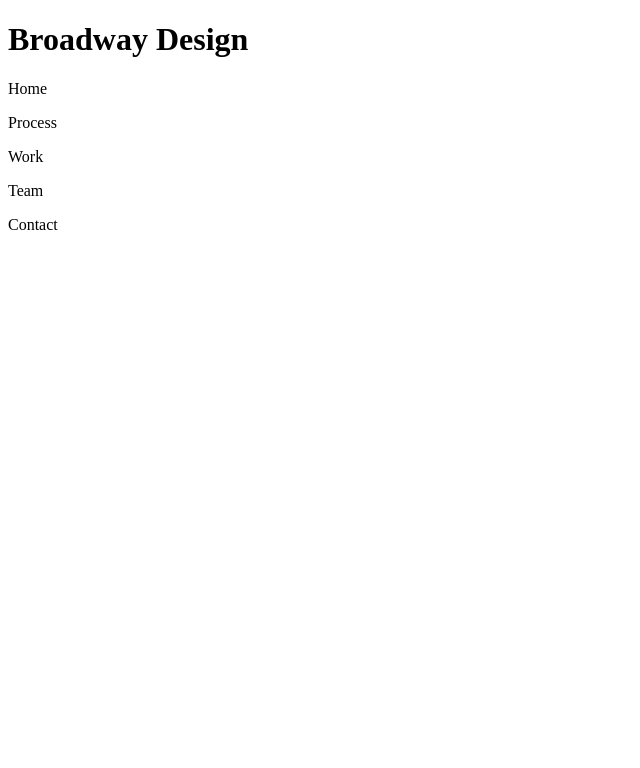
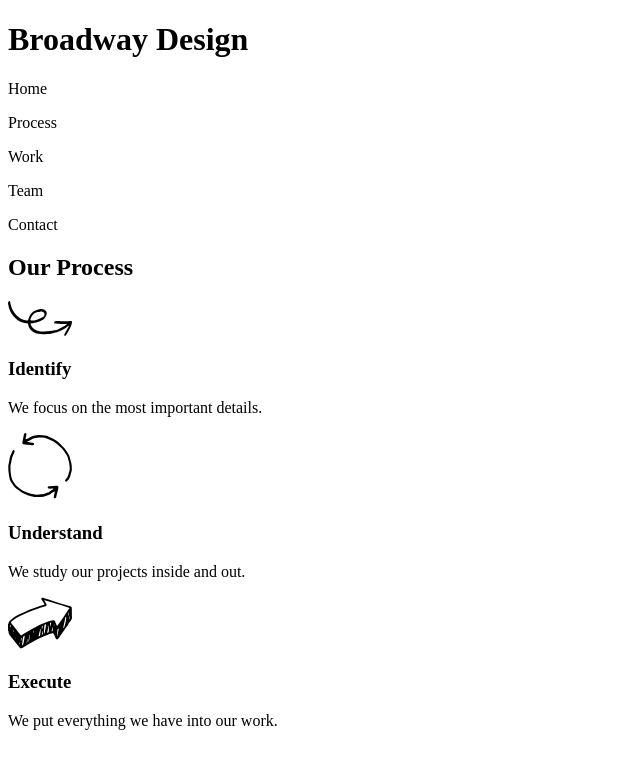
Before and after one commit to justlovgn23/broadwaydesign, a plain HTML site: page index.html in a window 1280 px wide. Shown: the whole page, without its empty margins (0-640 px from the left). Drawn offline with Linux system fonts and the light colour scheme.

Commit message:
second section text added

```diff
--- a/index.html
+++ b/index.html
@@ -21,9 +21,16 @@
             <p>
                 <a>Contact</a>
             </p>
-
-
-
+        <h2>Our Process</h2>
+            <img src="resources/images/identify.svg" alt="identify" />
+            <h3>Identify</h3>
+                <p>We focus on the most important details.</p>
+            <img src="resources/images/understand.svg" alt="understand" />
+            <h3>Understand</h3>
+                <p>We study our projects inside and out.</p>
+            <img src="resources/images/execute.svg" alt="execute" />
+            <h3>Execute</h3>
+                <p>We put everything we have into our work.</p>
 
 
     </body>
```
Lines whose indentation alone changed are shown as unchanged.
